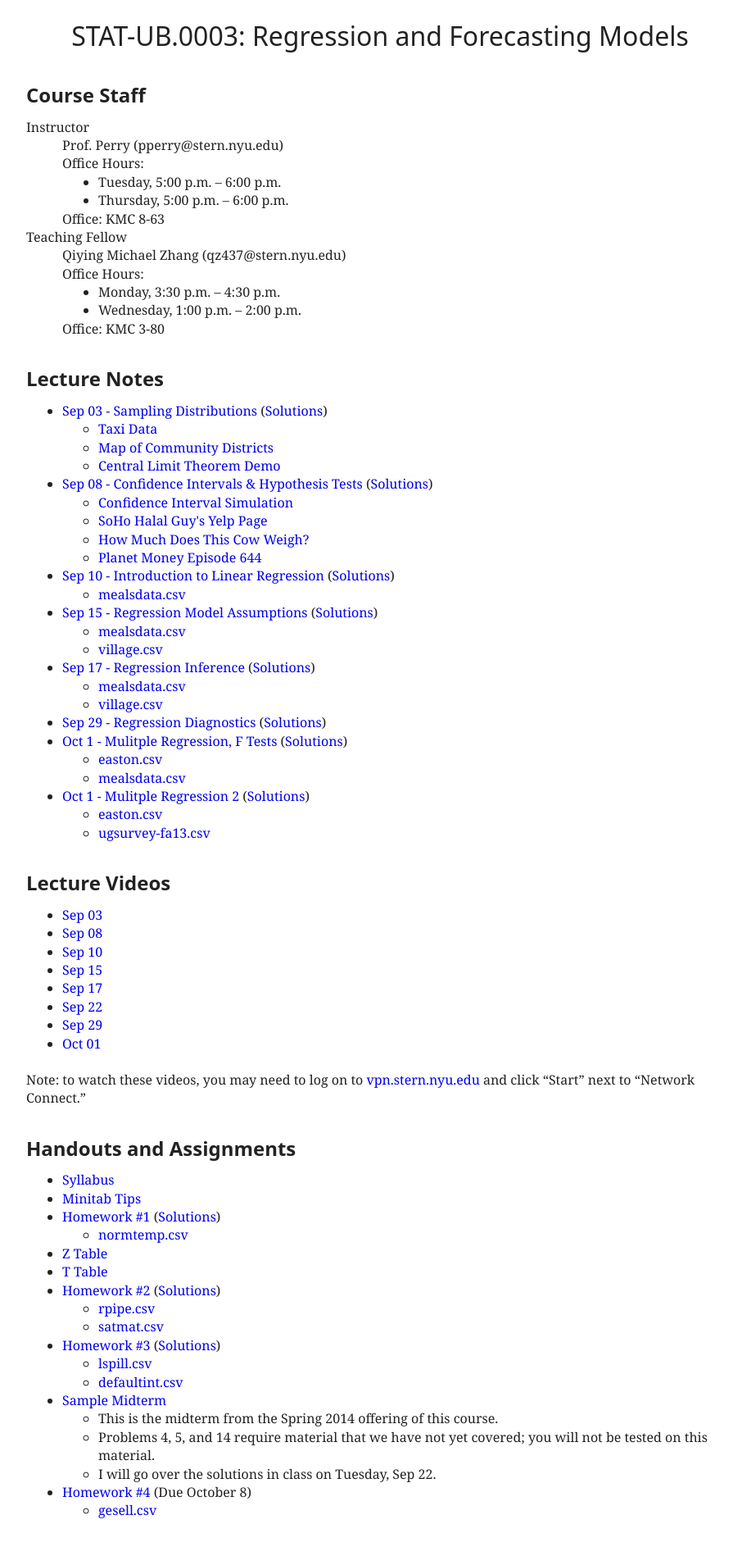
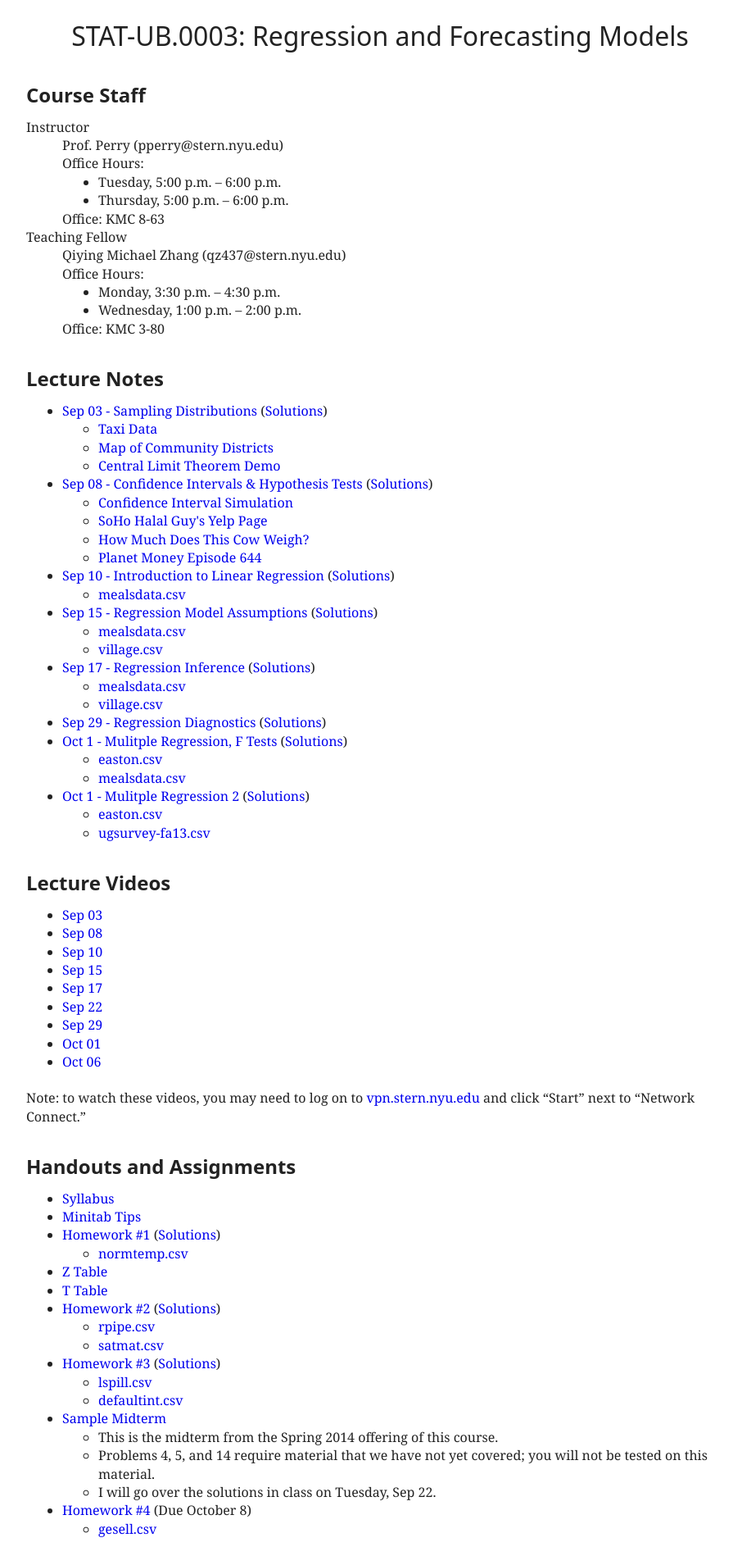
Before and after one commit to patperry/patperry.github.com, a Jekyll site: the page built from course/ub0003/index.html, in a window 1280 px wide. Shown: the whole page at 82% size, without its empty margins (176-1071 px from the left). Built offline with Jekyll 4.4.1, drawn with Linux system fonts in a browser that asks for light colours; before the commit the page ends 1876 px from its top, so only the background shows below that.

Commit message:
add link to lecture video

```diff
--- a/course/ub0003/index.html
+++ b/course/ub0003/index.html
@@ -92,6 +92,7 @@ stylesheet: /css/main.css?v=1
   <li><a href="http://nyustern.mediasite.com/Mediasite/Play/b4545d437f474d4fb500e226d732f6b61d">Sep 22</a>
   <li><a href="http://nyustern.mediasite.com/Mediasite/Play/4f9dba1868104716bff7a514a13fc6ab1d">Sep 29</a>
   <li><a href="http://nyustern.mediasite.com/Mediasite/Play/e6276f765dd74062be9baa875745f7b91d">Oct 01</a>
+  <li><a href="http://nyustern.mediasite.com/Mediasite/Play/2ac81863c322475892855ce13165936d1d">Oct 06</a>
 </ul>
 <p>Note: to watch these videos, you may need to log on to <a href="http://vpn.stern.nyu.edu/">vpn.stern.nyu.edu</a>
   and click &ldquo;Start&rdquo; next to &ldquo;Network Connect.&rdquo;
```
